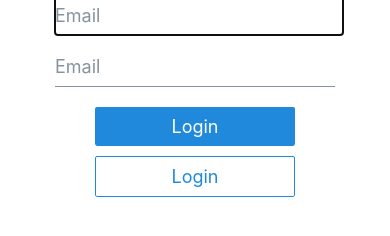
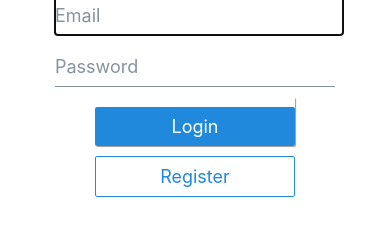
Before and after one commit to Nidhish-07/UChatFun, a React Native app: screen /Login in a window 390 px wide. Shown: the part 408-644 px from the top of the page. Built offline with nearby package versions, Linux system fonts and the light colour scheme; no server answers.

Commit message:
Firebase login and register added

```diff
--- a/firebase.js
+++ b/firebase.ts
@@ -1,6 +1,10 @@
 // Import the functions you need from the SDKs you need
 import { initializeApp } from "firebase/app";
 import { getAnalytics } from "firebase/analytics";
+import firebase from "firebase/app";
+import { getFirestore } from "firebase/firestore";
+import { getAuth } from "firebase/auth";
+
 // TODO: Add SDKs for Firebase products that you want to use
 // https://firebase.google.com/docs/web/setup#available-libraries
 
@@ -13,9 +17,20 @@ const firebaseConfig = {
   storageBucket: "chat-app-724bf.appspot.com",
   messagingSenderId: "293671707551",
   appId: "1:293671707551:web:2b0fbaf556711666db53aa",
-  measurementId: "G-D388XLFMEL"
+  measurementId: "G-D388XLFMEL",
 };
 
 // Initialize Firebase
-const app = initializeApp(firebaseConfig);
+
+let app;
+
+if (firebase.getApps().length === 0) {
+  app = initializeApp(firebaseConfig);
+} else {
+  app = firebase.getApp();
+}
+
+export const db = getFirestore(app);
+export const auth = getAuth(app);
+
 const analytics = getAnalytics(app);
--- /dev/null
+++ b/screens/HomeScreen.tsx
@@ -0,0 +1,16 @@
+import { StyleSheet, Text, View } from 'react-native'
+import React from 'react'
+
+type Props = {}
+
+const HomeScreen = (props: Props) => {
+  return (
+    <View>
+      <Text>HomeScreen</Text>
+    </View>
+  )
+}
+
+export default HomeScreen
+
+const styles = StyleSheet.create({})
--- a/screens/LoginScreen.tsx
+++ b/screens/LoginScreen.tsx
@@ -2,12 +2,28 @@ import { StyleSheet, Text, View, KeyboardAvoidingView } from "react-native";
 import React from "react";
 import { Button, Input, Image } from "@rneui/themed";
 import { StatusBar } from "expo-status-bar";
+import { useNavigation } from "@react-navigation/native";
+import { NativeStackScreenProps } from "@react-navigation/native-stack";
+import { StackParamsList } from "../navigation/types";
+import { onAuthStateChanged } from "firebase/auth";
+import { auth } from "../firebase.js";
 
 type Props = {};
 
-const LoginScreen = (props: Props) => {
+type NavProps = NativeStackScreenProps<StackParamsList>;
+const LoginScreen = ({ navigation }: NavProps) => {
   const [email, setEmail] = React.useState<string>("");
   const [password, setPassword] = React.useState<string>("");
+
+  React.useEffect(() => {
+    const unsubscribe=onAuthStateChanged(auth, (authUser) => {
+      if (authUser) {
+        navigation.replace("Home");
+      }
+    });
+
+    return unsubscribe
+  }, []);
 
   const signIn = () => {};
   return (
@@ -23,21 +39,28 @@ const LoginScreen = (props: Props) => {
           autoFocus
           textContentType="emailAddress"
           value={email}
-          onChangeText={(text) => setEmail(text)}
+          onChangeText={(text: string) => setEmail(text)}
         />
         <Input
-          placeholder="Email"
+          placeholder="Password"
           secureTextEntry
           textContentType="password"
           value={password}
-          onChangeText={(text) => setPassword(text)}
+          onChangeText={(text: string) => setPassword(text)}
         />
       </View>
-      <Button title={"Login"} style={styles.button} onPress={signIn}>
+      <Button title={"Login"} style={styles.button} onPress={signIn} raised>
         Login
       </Button>
-      <Button title={"Register"} type="outline" style={styles.button}>
-        Login
+      <Button
+        title={"Register"}
+        type="outline"
+        style={styles.button}
+        onPress={() => {
+          return navigation.navigate("Register");
+        }}
+      >
+        Register
       </Button>
       <View style={{ height: 100 }}></View>
     </KeyboardAvoidingView>
```
Also changed, not shown: screens/Login.tsx (deleted, +0 -16 lines), 1 other file (tests, documents, lock files or other folders).
